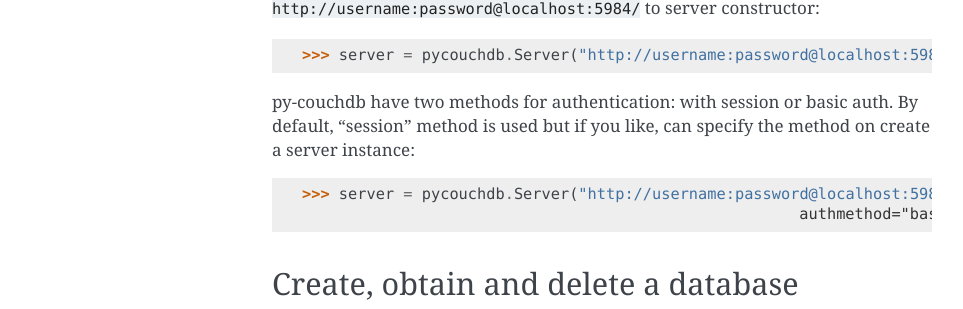
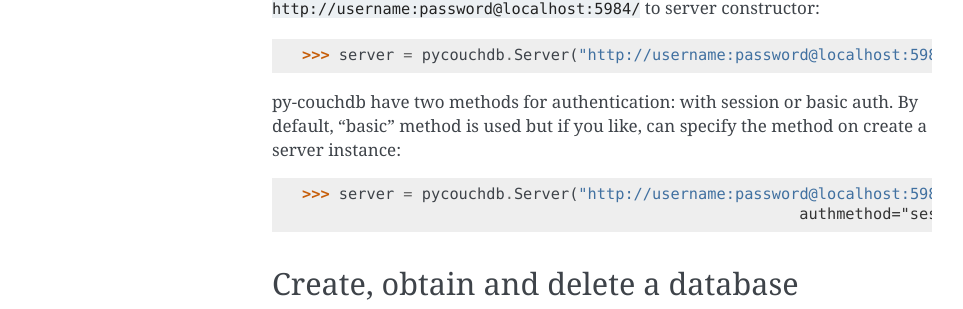
Before and after one commit to histrio/py-couchdb, a Sphinx documentation site: the page built from docs/source/quickstart.rst, in a window 1280 px wide and 900 px high, scrolled down 356 px. Shown: the part 170-479 px from the top of the window, without its empty margins (148-1111 px from the left). Built offline with Sphinx 7.4.7, drawn with Linux system fonts in a browser that asks for light colours.

```diff
--- a/docs/source/quickstart.rst
+++ b/docs/source/quickstart.rst
@@ -29,13 +29,13 @@ authentication,  you can pass ``http://username:password@localhost:5984/`` to se
 
     >>> server = pycouchdb.Server("http://username:password@localhost:5984/")
 
-py-couchdb have two methods for authentication: with session or basic auth. By default, "session" method
+py-couchdb have two methods for authentication: with session or basic auth. By default, "basic" method
 is used but if you like, can specify the method on create a server instance:
 
 .. code-block:: python
 
     >>> server = pycouchdb.Server("http://username:password@localhost:5984/",
-                                                          authmethod="basic")
+                                                          authmethod="session")
 
 Create, obtain and delete a database
 -------------------------------------
```
